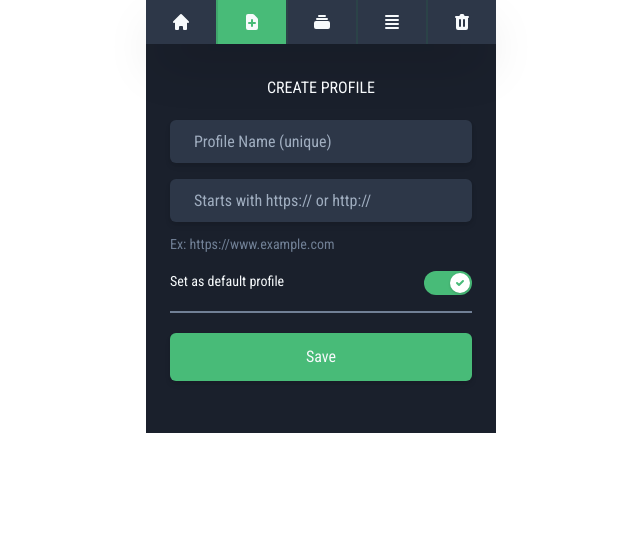
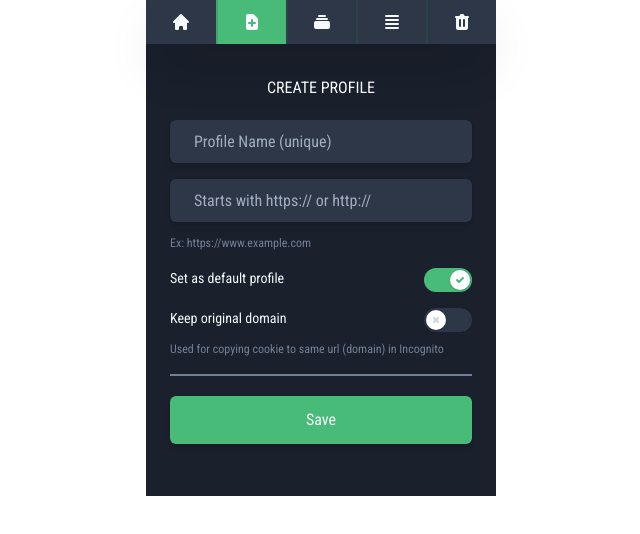
Before and after one commit to dong-qian/cookie-bus, a React (Create React App) app: page / in a window 1280 px wide. Shown: the top 534 px of the page, without its empty margins (319-959 px from the left). Built offline with nearby package versions, Linux system fonts and the light colour scheme.

Commit message:
fix domain issue in incognito mode #7

```diff
--- a/src/api/chrome.js
+++ b/src/api/chrome.js
@@ -39,15 +39,24 @@ export const getActiveTab = () => {
   });
 };
 
-export const setCookie = (cookie, activeTab, activeStore) => {
+export const setCookie = (cookie, activeTab, activeStore, currentProfile) => {
   return new Promise((resolve, reject) => {
+    let domain = {};
+    if (currentProfile.keepOriginalDomain) {
+      domain = {
+        domain: cookie.domain
+      };
+    }
+
     chrome.cookies.set({
       url: activeTab.url,
       storeId: activeStore.id,
       path: '/',
       name: cookie.name,
-      value: cookie.value
+      value: cookie.value,
+      ...domain
     });
+
     resolve();
   });
 };
--- a/src/components/CreateProfileForm.js
+++ b/src/components/CreateProfileForm.js
@@ -1,5 +1,5 @@
 import React from 'react';
-import { Divider, Input, Button, Toggle } from '../elements';
+import { Divider, Input, Button, Toggle, ToggleWithLabel } from '../elements';
 
 export const CreateProfileForm = ({ onSubmit, onBack, noProfile }) => {
   const [profile, setProfile] = React.useState({
@@ -7,7 +7,8 @@ export const CreateProfileForm = ({ onSubmit, onBack, noProfile }) => {
     url: '',
     cookies: [],
     allCookies: true,
-    default: true
+    default: true,
+    keepOriginalDomain: false
   });
 
   const handleAddProfile = (e) => {
@@ -35,8 +36,15 @@ export const CreateProfileForm = ({ onSubmit, onBack, noProfile }) => {
     });
   };
 
+  const toogleKeepOriginalDomain = () => {
+    setProfile({
+      ...profile,
+      keepOriginalDomain: !profile.keepOriginalDomain
+    });
+  };
+
   return (
-    <form onSubmit={handleAddProfile}>
+    <form onSubmit={handleAddProfile} autoComplete="off">
       <div className="block text-md font-medium text-center uppercase">
         Create profile
       </div>
@@ -60,17 +68,24 @@ export const CreateProfileForm = ({ onSubmit, onBack, noProfile }) => {
           value={profile.url}
           placeholder="Starts with https:// or http://"
         />
-        <div className="mt-3 text-primary-lighter text-sm">
+        <div className="mt-3 text-primary-lighter text-xs">
           Ex: https://www.example.com<br></br>
         </div>
       </div>
-      <div className="flex justify-between my-4">
-        <div className="text-sm">
-          <label htmlFor="comments" className="font-medium">
-            Set as default profile
-          </label>
-        </div>
-        <Toggle on={profile.default} onClick={toogleDefault} />
+
+      <ToggleWithLabel
+        label="Set as default profile"
+        on={profile.default}
+        onClick={toogleDefault}
+      />
+
+      <ToggleWithLabel
+        label="Keep original domain"
+        on={profile.keepOriginalDomain}
+        onClick={toogleKeepOriginalDomain}
+      />
+      <div className="text-primary-lighter text-xs mt-2">
+        Used for copying cookie to same url (domain) in Incognito
       </div>
 
       <Divider />
--- a/src/components/EditProfileForm.js
+++ b/src/components/EditProfileForm.js
@@ -1,5 +1,5 @@
 import React from 'react';
-import { Divider, Input, Button, Toggle } from '../elements';
+import { Divider, Input, Button, ToggleWithLabel } from '../elements';
 
 export const EditProfileForm = ({ editProfile, onSubmit, onBack }) => {
   const [profile, setProfile] = React.useState({
@@ -7,7 +7,8 @@ export const EditProfileForm = ({ editProfile, onSubmit, onBack }) => {
     url: '',
     cookies: [],
     allCookies: false,
-    default: false
+    default: false,
+    keepOriginalDomain: false
   });
 
   const [cookie, setCookie] = React.useState('');
@@ -57,8 +58,15 @@ export const EditProfileForm = ({ editProfile, onSubmit, onBack }) => {
     });
   };
 
+  const toogleKeepOriginalDomain = () => {
+    setProfile({
+      ...profile,
+      keepOriginalDomain: !profile.keepOriginalDomain
+    });
+  };
+
   return (
-    <form className="" onSubmit={handleUpdateProfile}>
+    <form className="" onSubmit={handleUpdateProfile} autoComplete="off">
       <div className="block text-md font-medium text-center uppercase">
         Edit Profile
       </div>
@@ -70,29 +78,27 @@ export const EditProfileForm = ({ editProfile, onSubmit, onBack }) => {
         <Input name="url" type="text" placeholder={profile.url} disabled />
       </div>
 
-      <div className="flex justify-between mt-4">
-        <div className="text-sm">
-          <label htmlFor="comments" className="font-medium">
-            Import all cookies
-          </label>
-        </div>
-        <div>
-          <Toggle on={profile.allCookies} onClick={toggoleAllCookies} />
-        </div>
-      </div>
+      <ToggleWithLabel
+        label="Import all cookies"
+        on={profile.allCookies}
+        onClick={toggoleAllCookies}
+      />
+
       <div className="text-primary-lighter text-xs">
         Uncheck to import specific cookies
       </div>
-      <div className="flex justify-between mt-4">
-        <div className="text-sm">
-          <label htmlFor="comments" className="font-medium">
-            Set as default profile
-          </label>
-        </div>
-        <div>
-          <Toggle on={profile.default} onClick={toogleDefault} />
-        </div>
-      </div>
+
+      <ToggleWithLabel
+        label="Set as default profile"
+        on={profile.default}
+        onClick={toogleDefault}
+      />
+
+      <ToggleWithLabel
+        label="Keep original domain"
+        on={profile.keepOriginalDomain}
+        onClick={toogleKeepOriginalDomain}
+      />
 
       <Divider color="border-green-500" />
 
--- a/src/elements/Toggle.js
+++ b/src/elements/Toggle.js
@@ -55,3 +55,12 @@ export const Toggle = (props) => {
     </span>
   );
 };
+
+export const ToggleWithLabel = (props) => (
+  <div className="flex justify-between mt-4">
+    <div className="text-sm">
+      <label className="font-medium">{props.label}</label>
+    </div>
+    <Toggle {...props} />
+  </div>
+);
--- a/src/elements/index.js
+++ b/src/elements/index.js
@@ -2,5 +2,5 @@ export { Button } from './Button';
 export { Input } from './Input';
 export { Divider } from './Divider';
 export { Toast } from './Toast';
-export { Toggle } from './Toggle';
+export { Toggle, ToggleWithLabel } from './Toggle';
 export { Tooltip } from './Tooltip';
--- a/src/features/importCookie.js
+++ b/src/features/importCookie.js
@@ -20,7 +20,12 @@ export const ImportCookie = () => {
       const activeTab = await chromeApi.getActiveTab();
       const activeStore = await chromeApi.getStoreByTab(activeTab);
       for (const cookie of requiredCookies) {
-        await chromeApi.setCookie(cookie, activeTab, activeStore);
+        await chromeApi.setCookie(
+          cookie,
+          activeTab,
+          activeStore,
+          currentProfile
+        );
       }
       fDispatch({
         type: fActionType.SHOW_COMPLETION,
```
